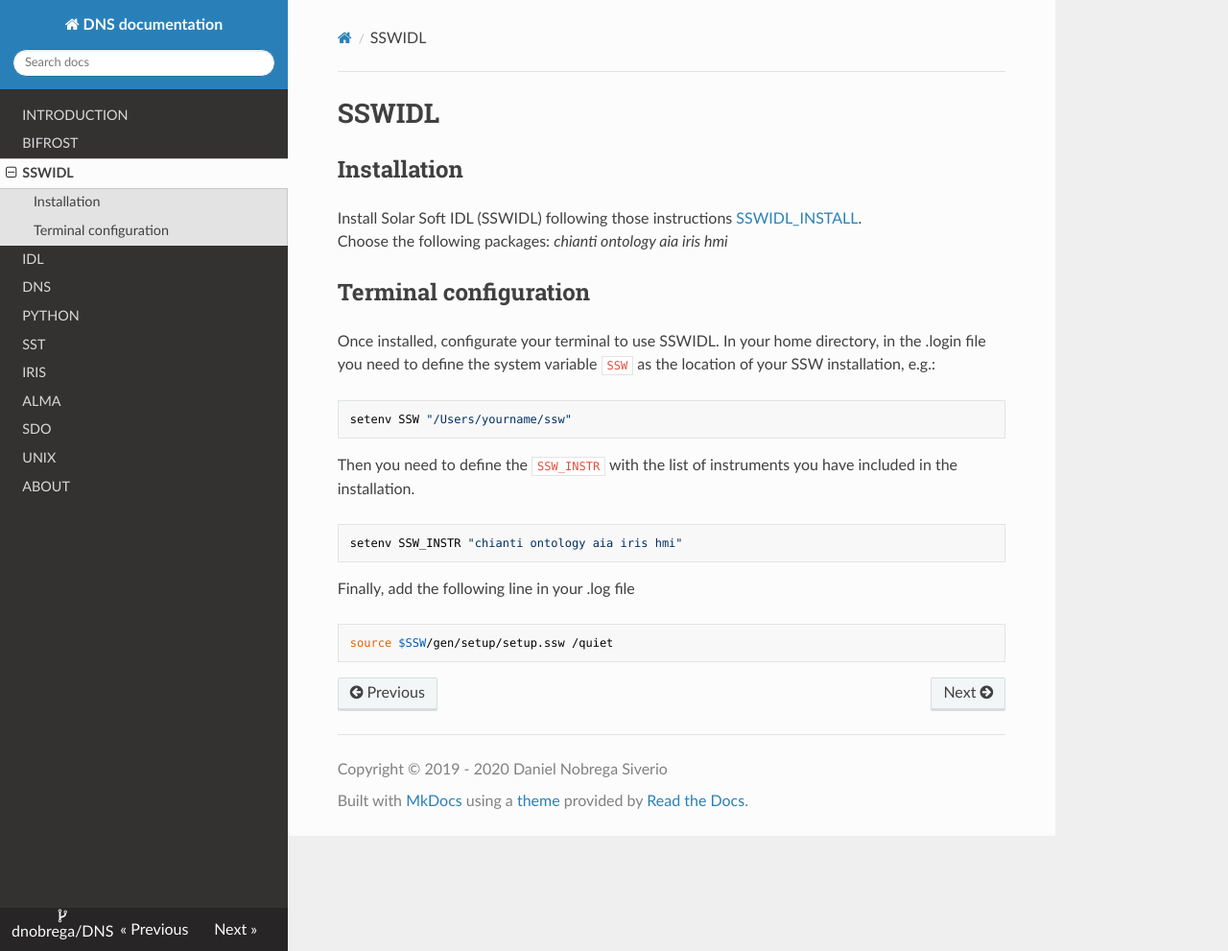
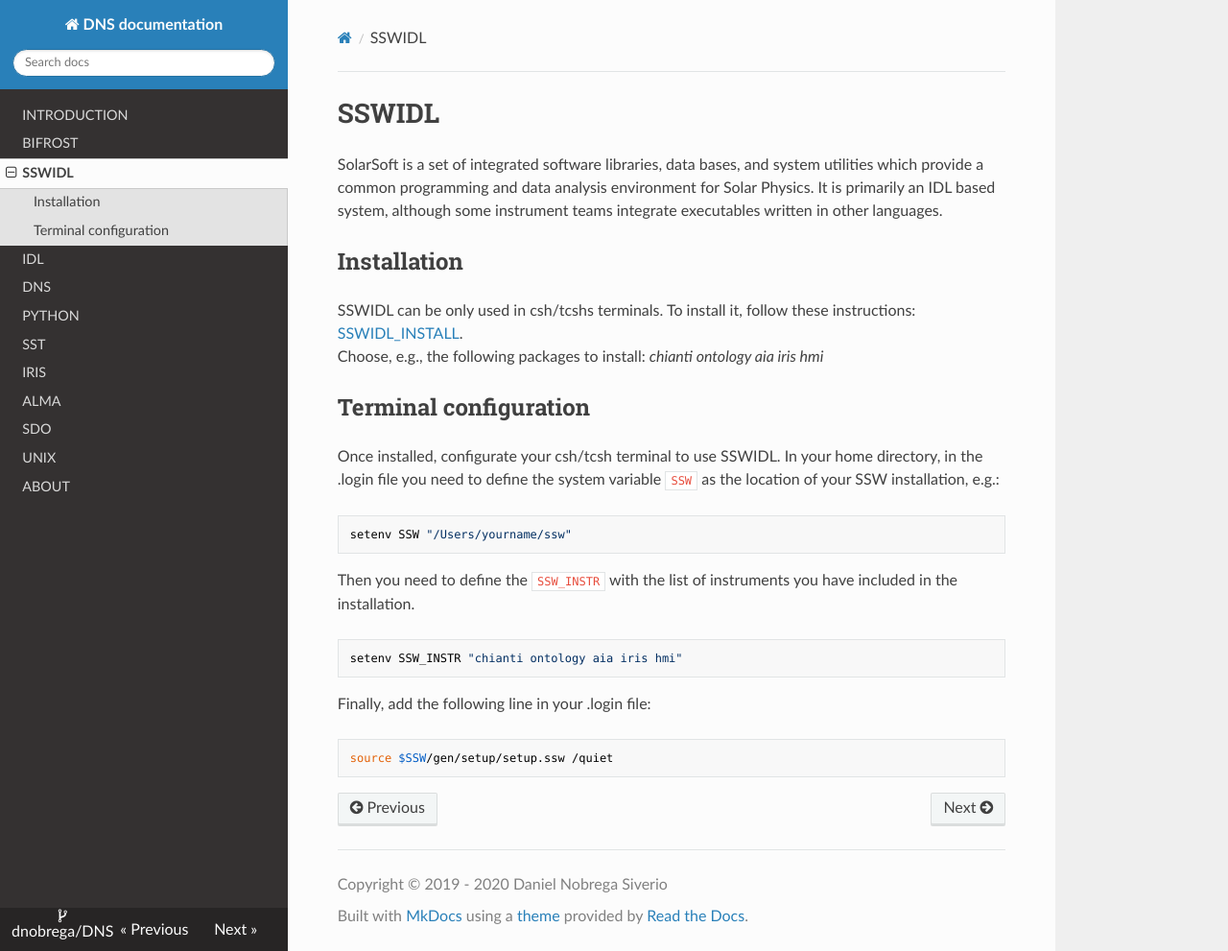
Before and after one commit to dnobrega/DNS, an MkDocs documentation site: the page built from docs/sswidl.md, in a window 1280 px wide and 991 px high. Shown: the whole window at 96% size. Built offline with MkDocs 1.6.1, drawn with Linux system fonts in a browser that asks for light colours; nearby versions of some CDN libraries.

Commit message:
Update sswidl.md

````diff
--- a/docs/sswidl.md
+++ b/docs/sswidl.md
@@ -1,12 +1,14 @@
 # SSWIDL
+
+SolarSoft is a set of integrated software libraries, data bases, and system utilities which provide a common programming and data analysis environment for Solar Physics. It is primarily an IDL based system, although some instrument teams integrate executables written in other languages.
 
 
 ## Installation
-Install Solar Soft IDL (SSWIDL) following those instructions [SSWIDL_INSTALL](http://www.lmsal.com/solarsoft/sswdoc/solarsoft/ssw_install_howto.html).
-Choose the following packages: _chianti ontology aia iris hmi_
+SSWIDL can be only used in csh/tcshs terminals. To install it, follow these instructions: [SSWIDL_INSTALL](http://www.lmsal.com/solarsoft/sswdoc/solarsoft/ssw_install_howto.html).
+Choose, e.g., the following packages to install: _chianti ontology aia iris hmi_
 
 ## Terminal configuration
-Once installed, configurate your terminal to use SSWIDL.
+Once installed, configurate your csh/tcsh terminal to use SSWIDL.
 In your home directory, in the .login file you need to define
 the system variable ```SSW``` as the location of your
 SSW installation, e.g.:
@@ -21,7 +23,7 @@
 setenv SSW_INSTR "chianti ontology aia iris hmi"
 ```
 
-Finally, add the following line in your .log file
+Finally, add the following line in your .login file:
 
 ``` csh
 source $SSW/gen/setup/setup.ssw /quiet
````
